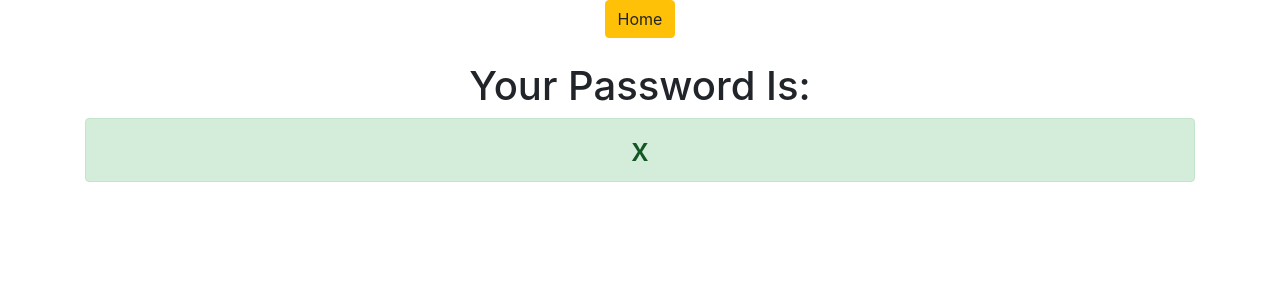
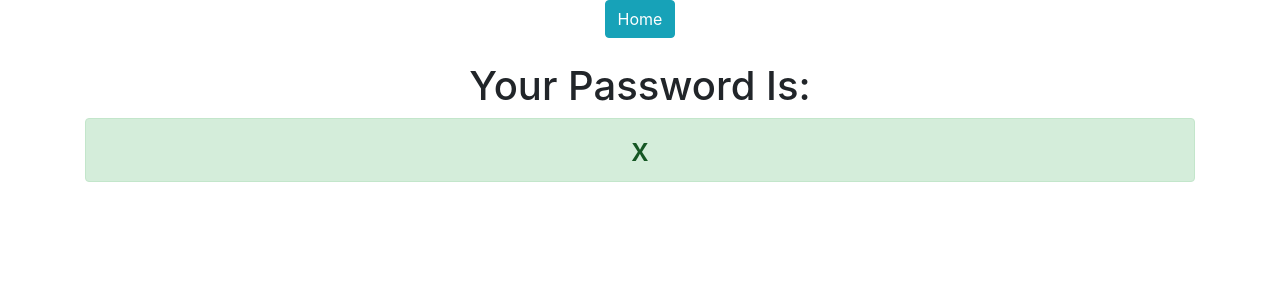
Before and after one commit to deekhari00716/pswd-generator, a Django app: template generator/templates/generator/password.html in a window 1280 px wide. Shown: the top 300 px of the page. Run offline with Django 3.2, Linux system fonts and the light colour scheme; the template is opened without the code that fills it: most values are stand-ins (such as "Sample title", 1, 10 or a date in 2020); some libraries are stand-ins or nearby versions.

Commit message:
edited the home button of password page!

```diff
--- a/generator/templates/generator/password.html
+++ b/generator/templates/generator/password.html
@@ -4,7 +4,7 @@
 <div class="container text-center">
 
 
-    <a href="{% url 'home' %}" class="btn btn-warning">Home</a>
+    <a href="{% url 'home' %}" class="btn btn-info">Home</a>
     <br>
     <br>
     <h1 >Your Password Is: </h1>
```
